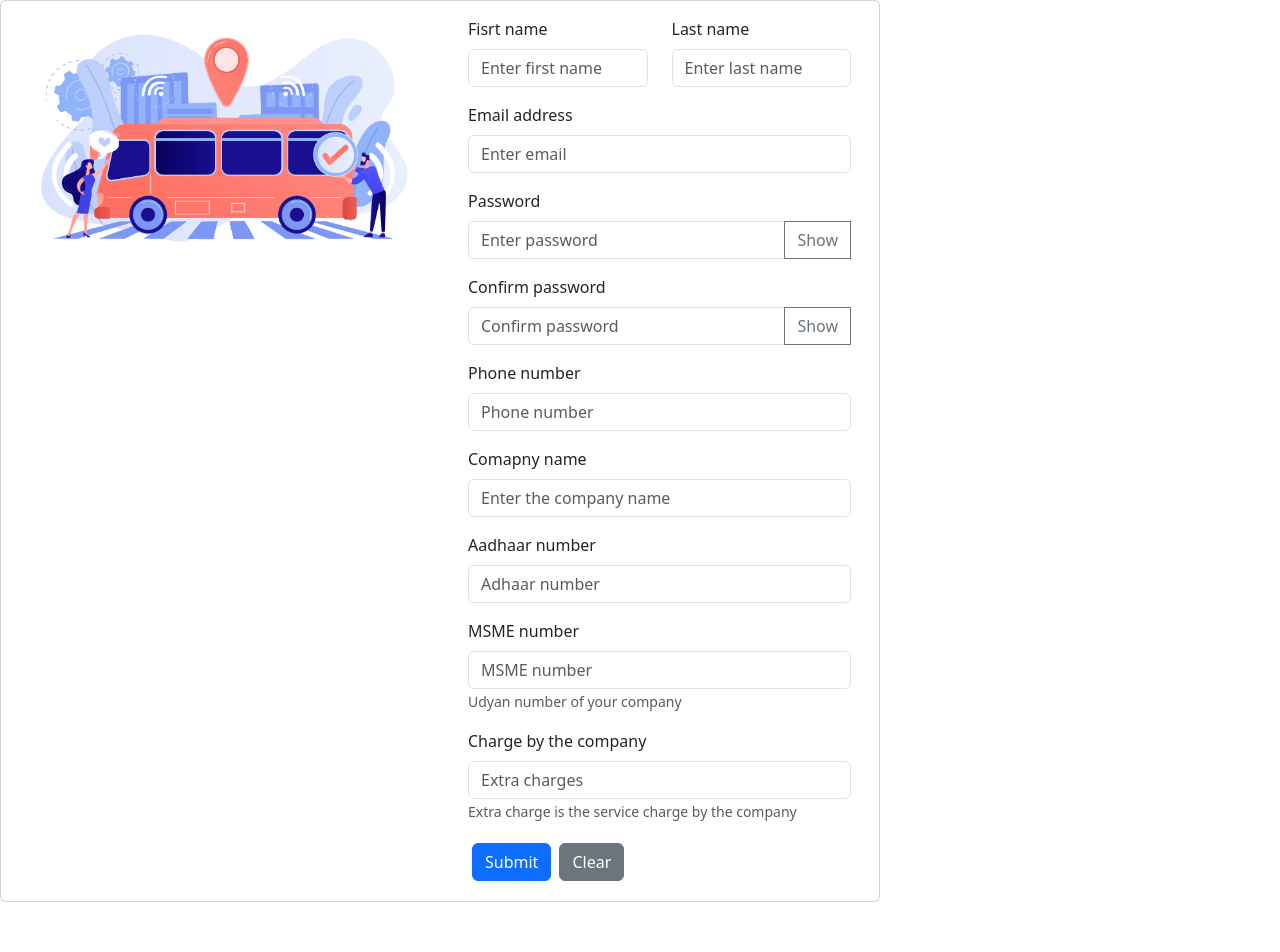
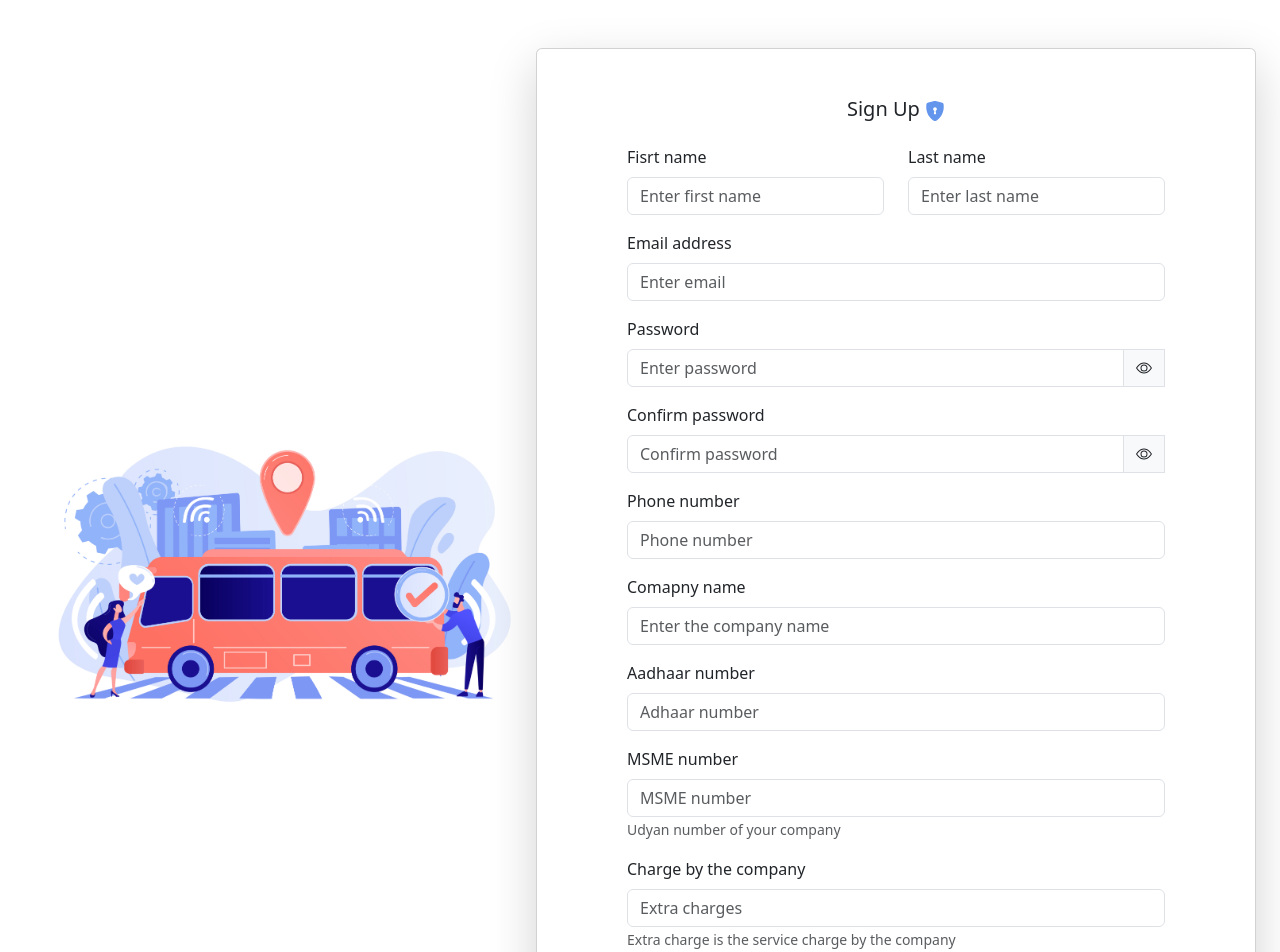
Before and after one commit to inv-devkrishnan/Bus-Buddy, a React (Create React App) app in the folder source_code/client/bus_buddy_front_end/: page /register-owner in a window 1280 px wide. Shown: the top 952 px of the page. Before the commit the page ends 902 px from the top, so only its background shows below. Built offline with nearby package versions, Linux system fonts and the light colour scheme; no server answers.

Commit message:
chore: .env and url set up

```diff
--- a/source_code/client/bus_buddy_front_end/src/App.js
+++ b/source_code/client/bus_buddy_front_end/src/App.js
@@ -3,8 +3,8 @@ import LoginPage from "./pages/LoginPage";
 import DeleteAccountPage from "./pages/DeleteAccount";
 import ChangePassword from "./pages/ChangePassword";
 import RegisterUser from "./pages/RegisterUser";
+import RegisterOwner from "./pages/RegisterOwner";
 import OwnerUpdateCard from "./components/OwnerUpdateCard";
-import OwnerRegisterCard from "./components/OwnerRegisterCard";
 import UpdateForm from "./components/UpdateFormCard";
 
 function App() {
@@ -14,7 +14,7 @@ function App() {
       <Route path="/delete-account" element={<DeleteAccountPage />}></Route>
       <Route path="/change-password" element={<ChangePassword />}></Route>
       <Route path="/update-owner" element={<OwnerUpdateCard />} />
-      <Route path="/register-owner" element={<OwnerRegisterCard />} />
+      <Route path="/register-owner" element={<RegisterOwner />} />
       <Route path="/register-user" element={<RegisterUser />} />
       <Route path="/update-user" element={<UpdateForm />} />
     </Routes>
--- a/source_code/client/bus_buddy_front_end/src/components/OwnerRegisterCard.jsx
+++ b/source_code/client/bus_buddy_front_end/src/components/OwnerRegisterCard.jsx
@@ -1,28 +1,24 @@
 import { React, useState } from "react";
+import { Link } from "react-router-dom";
 import Button from "react-bootstrap/Button";
 import Card from "react-bootstrap/Card";
 import Form from "react-bootstrap/Form";
-import Container from "react-bootstrap/Container";
 import Row from "react-bootstrap/Row";
 import Col from "react-bootstrap/Col";
 import InputGroup from "react-bootstrap/InputGroup";
-import registerImage from "../assets/register.jpg";
+import { ShieldLockFill, Eye, EyeSlash } from "react-bootstrap-icons";
 import { useFormik } from "formik";
 import { OwnerRegistrationSchema } from "./OwnerRegistrationSchema";
-import axios from "axios";
+import { axiosApi } from "../utils/axiosApi";
 import Swal from "sweetalert2";
 
 export default function OwnerRegisterCard() {
   const [showPassword, setShowPassword] = useState(false);
-  const handleClickShowPassword = () => setShowPassword(!showPassword);
-
   const [showConfirmPassword, setShowConfirmPassword] = useState(false);
-  const handleClickShowConfirmPassword = () =>
-    setShowConfirmPassword(!showConfirmPassword);
 
   const onSubmit = () => {
-    axios
-      .post("http://127.0.0.1:8000/bus-owner/registration/", {
+    axiosApi
+      .post("bus-owner/registration/", {
         first_name: formik.values.firstName,
         last_name: formik.values.lastName,
         email: formik.values.email,
@@ -87,16 +83,13 @@ export default function OwnerRegisterCard() {
 
   return (
     <>
-      <Card style={{ width: "55rem" }}>
-        <Container>
-          <Row>
-            <Col>
-              <Card.Img
-                style={{ alignContent: "flex-start" }}
-                src={registerImage}
-                alt="register"
-              />
-            </Col>
+      <Card
+        className="p-5 shadow-lg p-3 mb-5 mt-5 bg-body rounded"
+        style={{ width: "45rem", padding: 5, alignItems: "center" }}
+      >
+        <Card.Title>
+          Sign Up <ShieldLockFill color="cornflowerblue" />
+        </Card.Title>
         <Col>
           <Card.Body>
             <Form onSubmit={formik.handleSubmit} id="ownerRegisterForm">
@@ -172,21 +165,16 @@ export default function OwnerRegisterCard() {
                     }
                     placeholder="Enter password"
                   />
-                      {showPassword ? (
-                        <Button
-                          variant="outline-secondary"
-                          onClick={handleClickShowPassword}
+                  <InputGroup.Text
+                    id="basic-addon1"
+                    onClick={() => {
+                      showPassword
+                        ? setShowPassword(false)
+                        : setShowPassword(true);
+                    }}
                   >
-                          Hide
-                        </Button>
-                      ) : (
-                        <Button
-                          variant="outline-secondary"
-                          onClick={handleClickShowPassword}
-                        >
-                          Show
-                        </Button>
-                      )}
+                    {showPassword ? <EyeSlash /> : <Eye />}
+                  </InputGroup.Text>
                   <Form.Control.Feedback type="invalid">
                     {formik.errors.password}
                   </Form.Control.Feedback>
@@ -208,21 +196,16 @@ export default function OwnerRegisterCard() {
                     }
                     placeholder="Confirm password"
                   />
-                      {showConfirmPassword ? (
-                        <Button
-                          variant="outline-secondary"
-                          onClick={handleClickShowConfirmPassword}
+                  <InputGroup.Text
+                    id="basic-addon1"
+                    onClick={() => {
+                      showConfirmPassword
+                        ? setShowConfirmPassword(false)
+                        : setShowConfirmPassword(true);
+                    }}
                   >
-                          Hide
-                        </Button>
-                      ) : (
-                        <Button
-                          variant="outline-secondary"
-                          onClick={handleClickShowConfirmPassword}
-                        >
-                          Show
-                        </Button>
-                      )}
+                    {showConfirmPassword ? <EyeSlash /> : <Eye />}
+                  </InputGroup.Text>
                   <Form.Control.Feedback type="invalid">
                     {formik.errors.confirmPassword}
                   </Form.Control.Feedback>
@@ -272,9 +255,7 @@ export default function OwnerRegisterCard() {
                   value={formik.values.aadhaar}
                   onChange={formik.handleChange}
                   onBlur={formik.handleBlur}
-                      isInvalid={
-                        formik.touched.aadhaar && formik.errors.aadhaar
-                      }
+                  isInvalid={formik.touched.aadhaar && formik.errors.aadhaar}
                   placeholder="Adhaar number"
                 />
                 <Form.Control.Feedback type="invalid">
@@ -309,8 +290,7 @@ export default function OwnerRegisterCard() {
                   onChange={formik.handleChange}
                   onBlur={formik.handleBlur}
                   isInvalid={
-                        formik.touched.extraCharges &&
-                        formik.errors.extraCharges
+                    formik.touched.extraCharges && formik.errors.extraCharges
                   }
                   placeholder="Extra charges"
                 />
@@ -326,13 +306,13 @@ export default function OwnerRegisterCard() {
                   <Button
                     variant="primary"
                     type="submit"
-                        style={{ margin: "4px" }}
+                    style={{ margin: "5px" }}
                   >
                     Submit
                   </Button>
                   <Button
                     variant="secondary"
-                        style={{ margin: "4px" }}
+                    style={{ margin: "5px" }}
                     onClick={handleClear}
                   >
                     Clear
@@ -340,10 +320,14 @@ export default function OwnerRegisterCard() {
                 </Col>
               </Row>
             </Form>
+            <Card.Text style={{ alignContent: "center" }}>
+              Already have an account?
+              <Link to="/login" style={{ textDecoration: "none" }}>
+                Login
+              </Link>
+            </Card.Text>
           </Card.Body>
         </Col>
-          </Row>
-        </Container>
       </Card>
     </>
   );
--- a/source_code/client/bus_buddy_front_end/src/components/OwnerUpdateCard.jsx
+++ b/source_code/client/bus_buddy_front_end/src/components/OwnerUpdateCard.jsx
@@ -3,16 +3,15 @@ import { React, useEffect, useState } from "react";
 import Button from "react-bootstrap/Button";
 import Form from "react-bootstrap/Form";
 import Card from "react-bootstrap/Card";
-import updateImage from "../assets/update.jpg";
 import { useFormik } from "formik";
 import { OwnerUpdationSchema } from "./OwmerUpdationSchema";
-import axios from "axios";
+import { axiosApi } from "../utils/axiosApi";
 
 export default function OwnerUpdateForm() {
   const [currentUserData, setCurrentUserData] = useState([]);
   useEffect(() => {
-    axios
-      .get("http://127.0.0.1:8000/bus-owner/update-profile/32")
+    axiosApi
+      .get("bus-owner/update-profile/32")
       .then((res) => {
         setCurrentUserData(res.data);
       })
@@ -33,8 +32,8 @@ export default function OwnerUpdateForm() {
   }, [currentUserData]);
 
   const onSubmit = () => {
-    axios
-      .put("http://127.0.0.1:8000/bus-owner/update-profile/32", {
+    axiosApi
+      .put("bus-owner/update-profile/32", {
         first_name: formik.values.firstName,
         last_name: formik.values.lastName,
         email: formik.values.email,
@@ -96,21 +95,6 @@ export default function OwnerUpdateForm() {
   return (
     <>
       <Card style={{ width: "50rem" }}>
-        <div style={{ display: "flex", alignItems: "center" }}>
-          <Card.Img
-            variant="top"
-            src={updateImage}
-            style={{ width: "20rem", height: "auto" }}
-          />
-          <div>
-            <Card.Title style={{ fontSize: "40px", fontWeight: "bold" }}>
-              Update Profile
-            </Card.Title>
-            <Card.Text style={{ color: "gray" }}>
-              Keep your information current and accurate.
-            </Card.Text>
-          </div>
-        </div>
         <Card.Body>
           <Form onSubmit={formik.handleSubmit} id="ownerRegisterForm">
             <Form.Group className="mb-3" controlId="firstName">
--- /dev/null
+++ b/source_code/client/bus_buddy_front_end/src/pages/RegisterOwner.jsx
@@ -0,0 +1,18 @@
+import React from "react";
+import { Image } from "react-bootstrap";
+import OwnerRegisterCard from "../components/OwnerRegisterCard";
+import RegisterImage from "../assets/register.jpg";
+
+export default function RegisterOwner() {
+  return (
+    <div className="d-flex justify-content-center align-items-center ">
+      <Image
+        src={RegisterImage}
+        alt="register user"
+        fluid
+        style={{ width: "40%", height: "auto" }}
+      />{" "}
+      <OwnerRegisterCard />
+    </div>
+  );
+}
--- a/source_code/client/bus_buddy_front_end/src/pages/RegisterUser.jsx
+++ b/source_code/client/bus_buddy_front_end/src/pages/RegisterUser.jsx
@@ -5,13 +5,7 @@ import RegisterCard from "../components/RegisterCard";
 
 export default function RegisterUser() {
   return (
-    <div
-      style={{
-        display: "flex",
-        alignItems: "center",
-        justifyContent: "center",
-      }}
-    >
+    <div className="d-flex justify-content-center align-items-center vh-100">
       <Image
         src={RegisterImage}
         alt="register user"
```
Also changed, not shown: source_code/client/bus_buddy_front_end/src/components/RegisterCard.jsx (+13 -7 lines), source_code/client/bus_buddy_front_end/src/components/UpdateFormCard.jsx (+11 -29 lines), 1 other file (tests, documents, lock files or other folders). Lines whose indentation alone changed are shown as unchanged.
